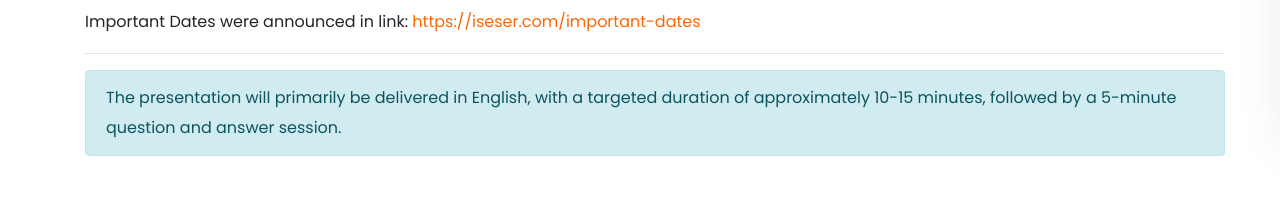
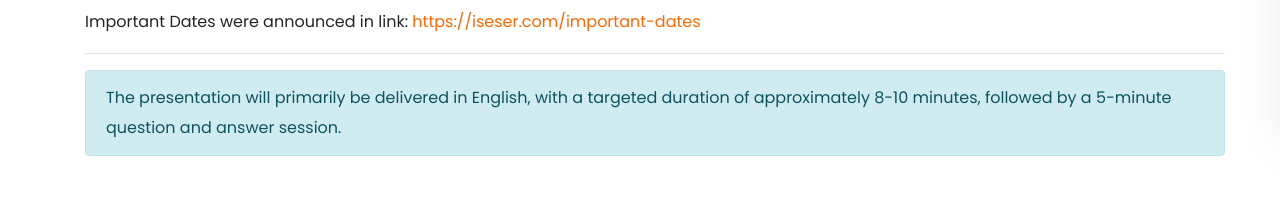
Before and after one commit to subfyi/symposium-next, a Next.js app: page /symposium-announced in a window 1280 px wide. Shown: the part 656-862 px from the top of the page. Built offline with nearby package versions, Linux system fonts and the light colour scheme; some icons are missing; a web font is replaced by a local one.

Commit message:
2023 edts-1.20 8-10

```diff
--- a/pages/symposium-announced.js
+++ b/pages/symposium-announced.js
@@ -71,7 +71,7 @@ export default function SymposiumAnnounced() {
                       <hr />
                       <p>
                         <Alert color={'info'}>
-                          The presentation will primarily be delivered in English, with a targeted duration of approximately 10-15 minutes, followed by a 5-minute question and answer session.
+                          The presentation will primarily be delivered in English, with a targeted duration of approximately 8-10 minutes, followed by a 5-minute question and answer session.
                         </Alert>
                       </p>
                     </div>
```
